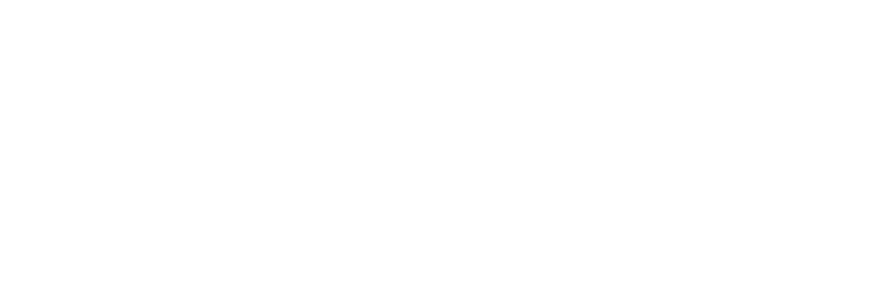
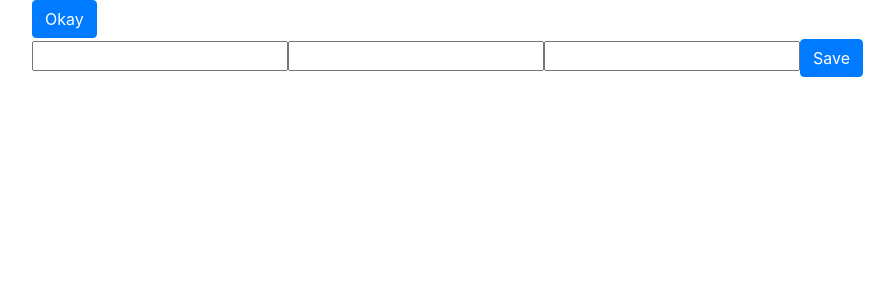
Before and after one commit to CodeKul/angular-morning-daily, an Angular app in the folder seventh-day/routerapp/: page /http in a window 1280 px wide. Before the commit this address led to /. Shown: the top 300 px of the page, without its empty margins (53-947 px from the left). Built offline with nearby package versions, Linux system fonts and the light colour scheme.

Commit message:
http : complete http

```diff
--- a/seventh-day/routerapp/src/app/app-routing.module.ts
+++ b/seventh-day/routerapp/src/app/app-routing.module.ts
@@ -1,3 +1,4 @@
+import { HttpComponent } from './http/http.component';
 import { ObsComponent } from './obs/obs.component';
 import { PipeComponent } from './pipe/pipe.component';
 import { FormsComponent } from './forms/forms.component';
@@ -30,7 +31,8 @@
   },
   { path: 'forms', component: FormsComponent, children: formsRoutes },
   { path: 'pipe', component: PipeComponent },
-  { path: 'obs', component: ObsComponent }
+  { path: 'obs', component: ObsComponent },
+  { path: 'http', component: HttpComponent }
 ]
 
 @NgModule({
--- /dev/null
+++ b/seventh-day/routerapp/src/app/http/domain.ts
@@ -0,0 +1,14 @@
+export interface UsersResponse {
+    page: number
+    per_page: number
+    total: number
+    total_pages: number
+    data: User[]
+}
+
+export interface User {
+    id: number,
+    first_name: string
+    last_name: string
+    avatar: string
+}
--- /dev/null
+++ b/seventh-day/routerapp/src/app/http/http.component.html
@@ -0,0 +1,22 @@
+<div class="row">
+  <div class="col-md-12">
+    <input type="button" value="Okay" class="btn btn-primary" (click)="getUsers()">
+  </div>
+</div>
+<div class="row">
+  <div class="col-md-12">
+    <div *ngFor="let us of usersRes?.data">
+      <p> {{us.first_name}} {{us.last_name}}</p>
+      <img [src]="us.avatar" [alt]="us.first_name" width="80" height="80">
+    </div>
+  </div>
+</div>
+<div class="row">
+  <div class="col-md-12">
+    <input type="text" #fnm>
+    <input type="text" #lnm>
+    <input type="text" #av>
+    <input type="button" value="Save" class="btn btn-primary" (click)="saveUser(fnm.value,lnm.value,av.value)">
+    <p *ngIf="isSc" class="alert alert-success">User Saved Successfully {{usr | json}}</p>
+  </div>
+</div>
--- /dev/null
+++ b/seventh-day/routerapp/src/app/http/http.component.ts
@@ -0,0 +1,45 @@
+import { UsersResponse, User } from './domain';
+import { Component, OnInit } from '@angular/core';
+import { HttpClient } from '@angular/common/http';
+import { ReqResService } from './req-res.service';
+
+@Component({
+  selector: 'app-http',
+  templateUrl: './http.component.html',
+  styleUrls: ['./http.component.css']
+})
+export class HttpComponent implements OnInit {
+
+  usersRes: UsersResponse
+  isSc = false
+  usr : User
+
+  constructor(
+    private reqRes: ReqResService
+  ) { }
+
+  ngOnInit() {
+  }
+
+  getUsers() {
+    this.reqRes.getUsers().subscribe(
+      res => this.usersRes as UsersResponse
+    )
+  }
+
+  saveUser(fnm: string, lnm: string, av: string) {
+    let user: User = {
+      id: 898,
+      first_name: fnm,
+      last_name: lnm,
+      avatar: av
+    }
+
+    this.reqRes.saveUser(user).subscribe(
+      res => {
+        this.isSc = true
+        this.usr = res as User
+      }
+    )
+  }
+}
--- /dev/null
+++ b/seventh-day/routerapp/src/app/http/req-res.service.ts
@@ -0,0 +1,25 @@
+import { User } from './domain';
+import { HttpClient } from '@angular/common/http';
+import { Injectable } from '@angular/core';
+
+@Injectable({
+  providedIn: 'root'
+})
+export class ReqResService {
+
+  constructor(
+    private http: HttpClient
+  ) { }
+
+  getUsers() {
+    return this.http.get(`https://reqres.in/api/users`)
+  }
+
+  saveUser(user: User) {
+    return this.http.post(
+      `https://reqres.in/api/users`,
+      user,
+      {}
+    )
+  }
+}
```
Also changed, not shown: seventh-day/routerapp/src/app/app.module.ts (+6 -2 lines), seventh-day/routerapp/src/app/http/http.component.css (added), 2 other files (tests, documents, lock files or other folders).
